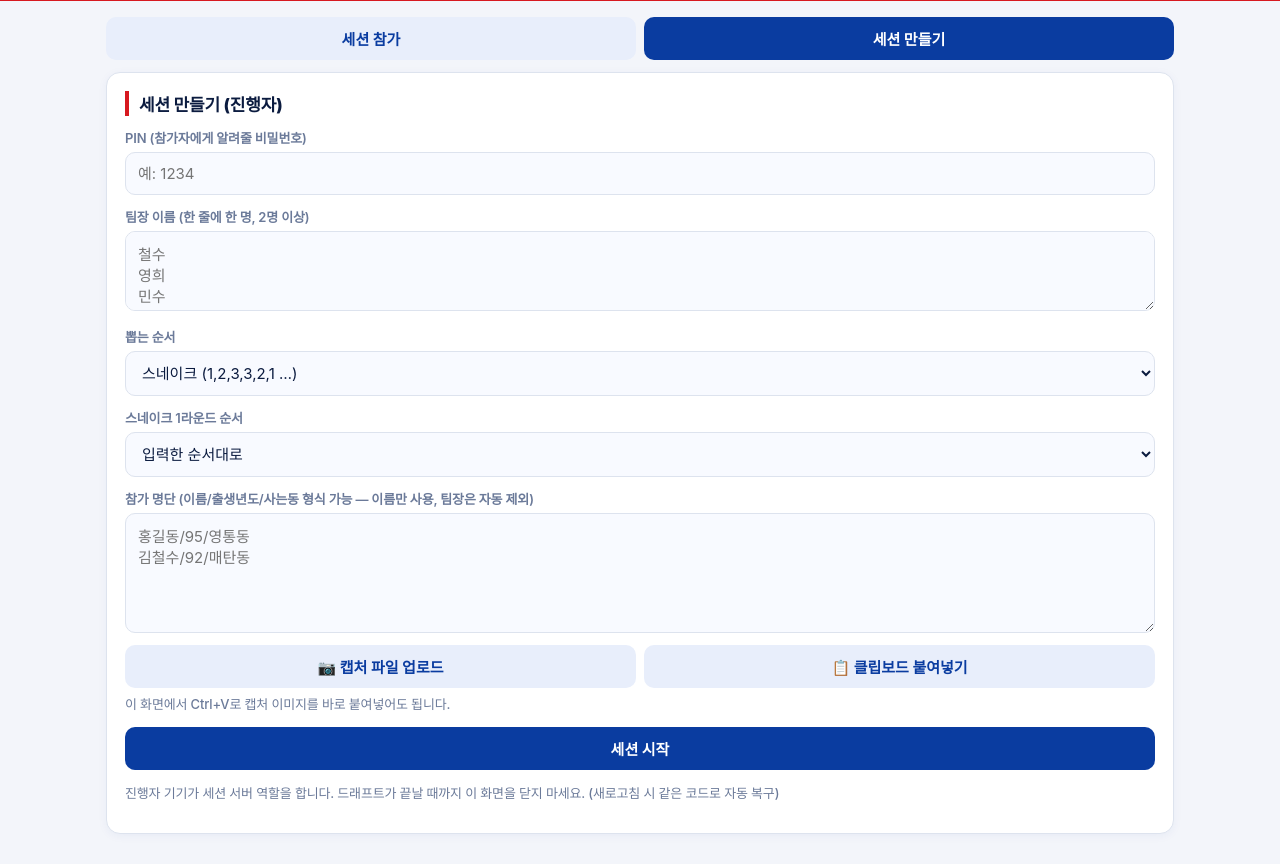
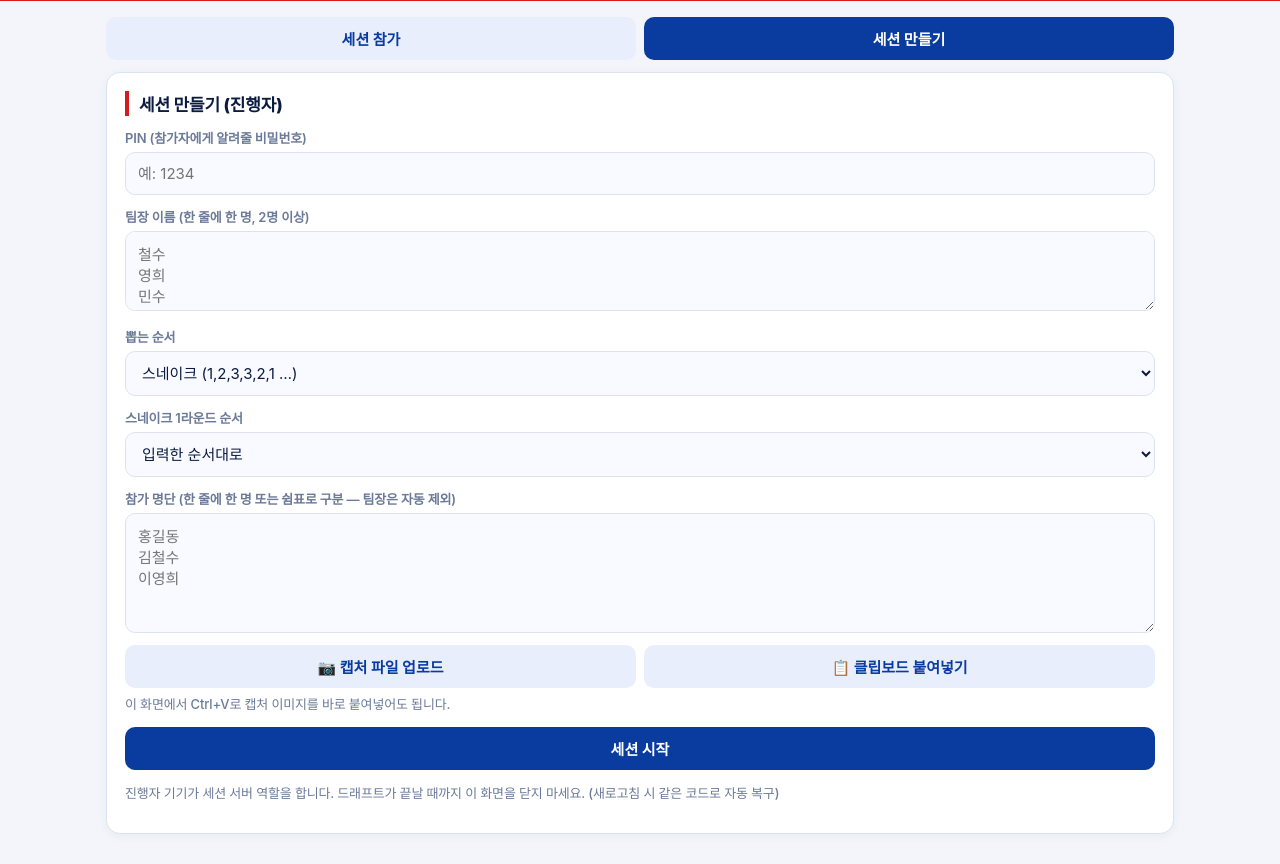
Before and after one commit to nullablenull/nullablenull.github.io, a plain HTML site: page teambuilder/index.html in a window 1280 px wide. Both pictures are taken after a click on the button "세션 만들기". Shown: the part 85-949 px from the top of the page. Drawn offline with Linux system fonts and the light colour scheme; a web font is replaced by a local one.

Commit message:
Default roster format to names only
Co-Authored-By: Claude Opus 5.5 <noreply@anthropic.com>

```diff
--- a/teambuilder/index.html
+++ b/teambuilder/index.html
@@ -84,8 +84,8 @@ button:disabled{opacity:.4;cursor:not-allowed}
       </select>
       <label id="cFirstLbl">스네이크 1라운드 순서</label>
       <select id="cFirst"><option value="input">입력한 순서대로</option><option value="shuffle">랜덤으로 정하기</option></select>
-      <label>참가 명단 (이름/출생년도/사는동 형식 가능 — 이름만 사용, 팀장은 자동 제외)</label>
-      <textarea id="cPlayers" placeholder="홍길동/95/영통동&#10;김철수/92/매탄동"></textarea>
+      <label>참가 명단 (한 줄에 한 명 또는 쉼표로 구분 — 팀장은 자동 제외)</label>
+      <textarea id="cPlayers" placeholder="홍길동&#10;김철수&#10;이영희"></textarea>
       <div class="row" style="margin-top:8px">
         <button class="sec" id="btnOcr">📷 캡처 파일 업로드</button>
         <button class="sec" id="btnPasteImg">📋 클립보드 붙여넣기</button>
```
